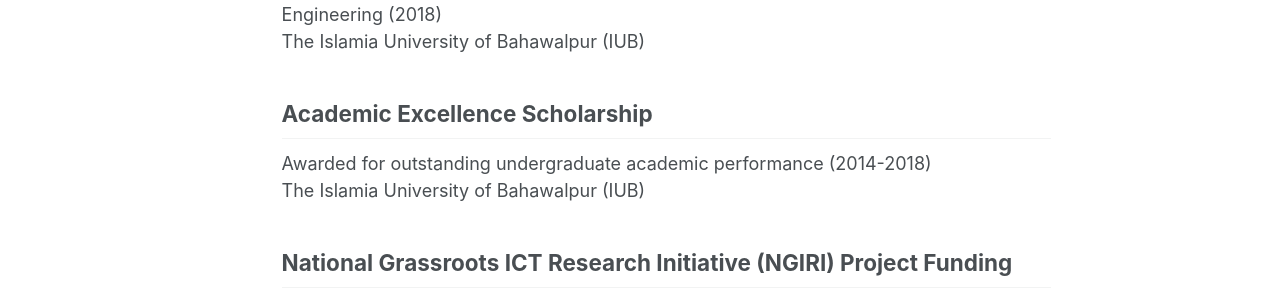
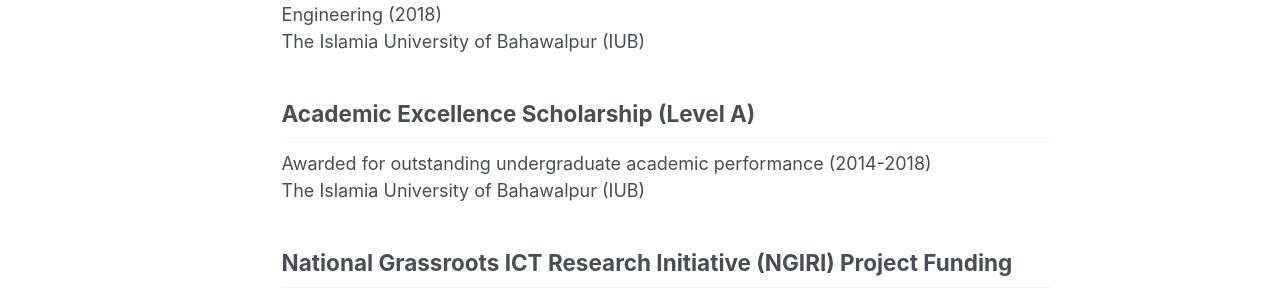
Before and after one commit to Mr-WajahatKhalid/Mr-WajahatKhalid.github.io, a Jekyll site: the page built from _pages/honors.md, in a window 1280 px wide and 1337 px high. Shown: the part 564-857 px from the top of the window. Built offline with Jekyll 4.4.1, drawn with Linux system fonts in a browser that asks for light colours; a style sheet for code colours, icons or effects is not loaded.

Commit message:
Update honors.md

```diff
--- a/_pages/honors.md
+++ b/_pages/honors.md
@@ -21,7 +21,7 @@ Awarded for achieving the highest academic performance in B.Sc. Telecommunicatio
 The Islamia University of Bahawalpur (IUB)<br>
 
 
-## Academic Excellence Scholarship
+## Academic Excellence Scholarship (Level A)
 Awarded for outstanding undergraduate academic performance (2014-2018)<br>
 The Islamia University of Bahawalpur (IUB)<br>
 
```
